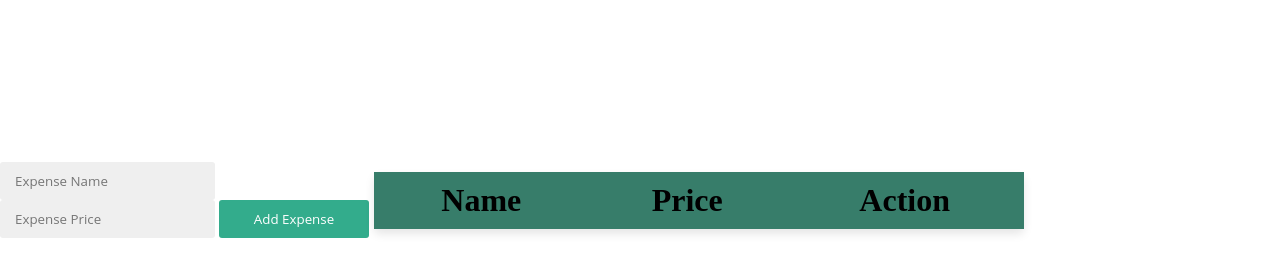
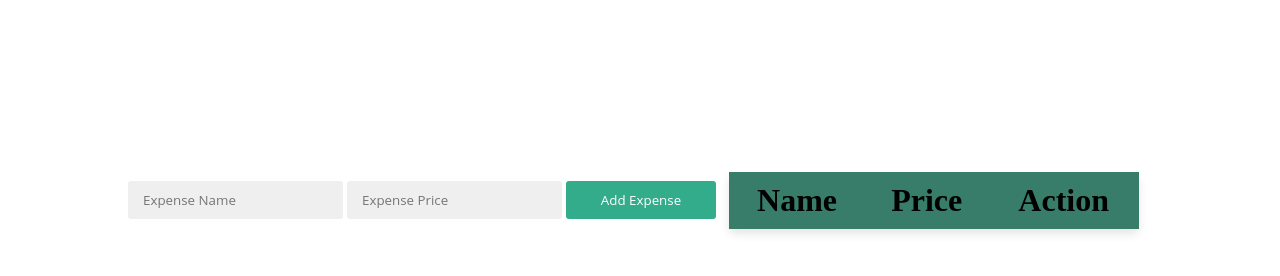
Before and after one commit to adamhayek2/expense-tracker, a plain HTML site: page index.html in a window 1280 px wide. Drawn offline with nearby package versions, Linux system fonts and the light colour scheme.

Commit message:
frontend <> adding margin auto to conatiner

```diff
--- a/resources/css/styles.css
+++ b/resources/css/styles.css
@@ -7,14 +7,13 @@
 .container{
     display: flex;
     flex-direction: row;
-    justify-content: center;
+    justify-content: space-around;
     align-items: center;
+    margin: auto;
     width: 80%;
     height: 50vh;
 }
-.form{
 
-}
 input{
     width: 215px;
   padding: 10px 0 10px 15px;
@@ -51,7 +50,7 @@ button{
     outline: 0;
 }
 #expenses-table{
-    width: 100%;
+    width: 40%;
     margin: 0 auto;
     border-collapse: collapse;
     box-shadow: 0 5px 10px rgba(0, 0, 0, 0.1);
```
